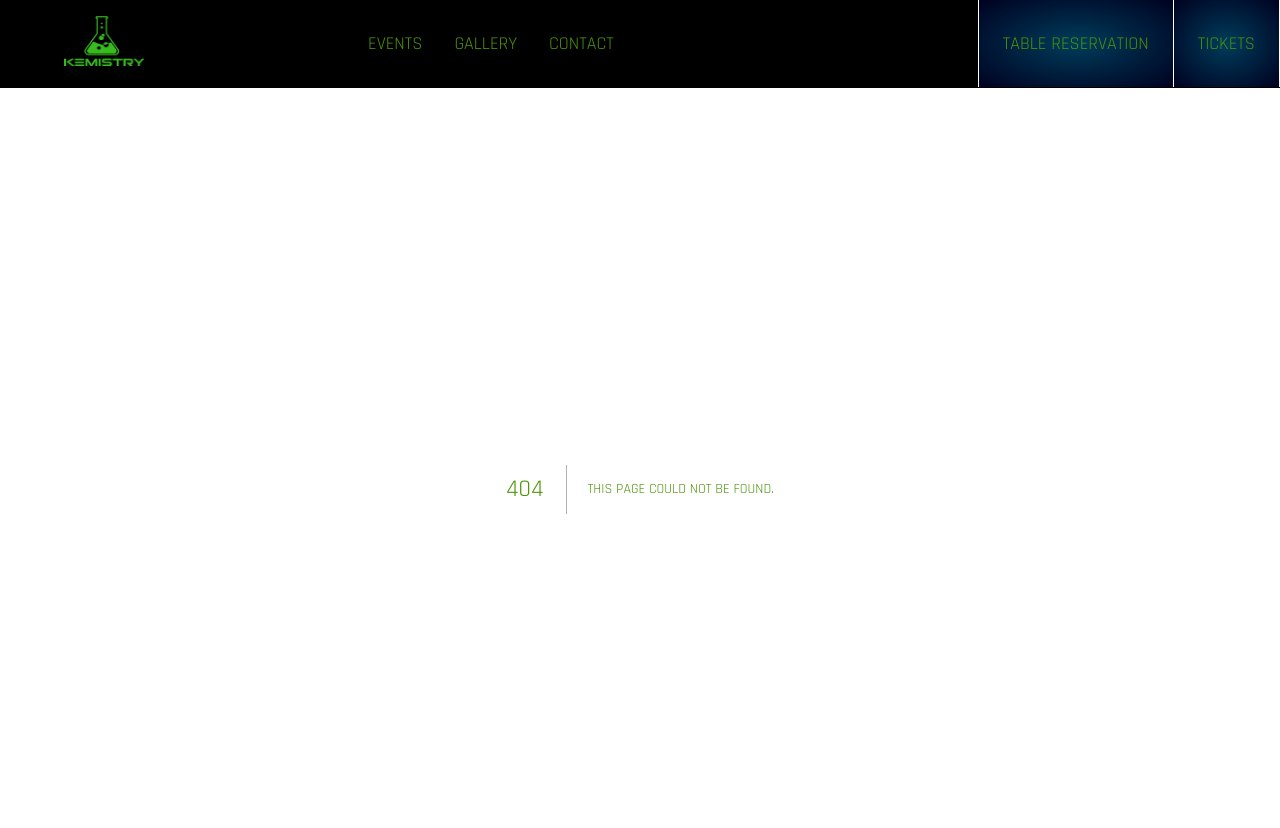
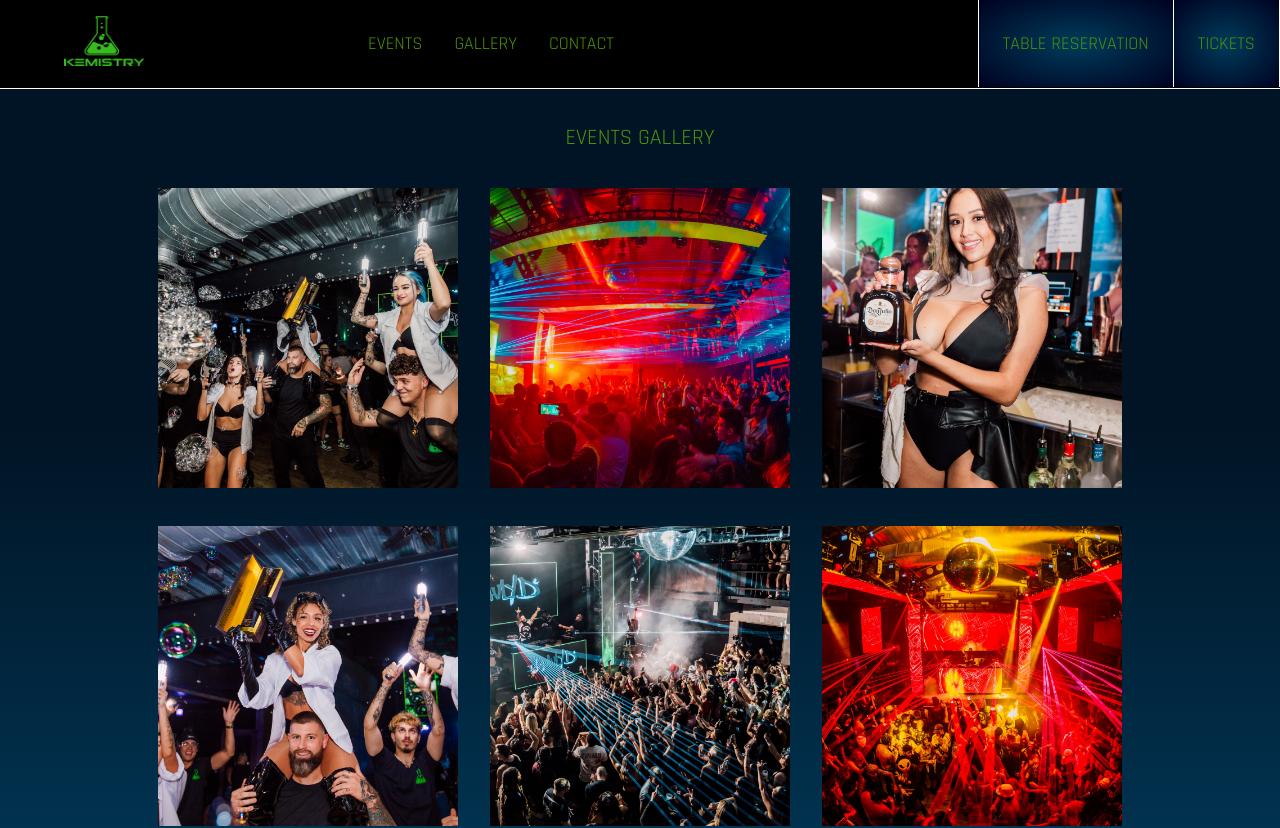
Before and after one commit to ShayanFaghihi/kemistry-next, a Next.js app: page /gallery in a window 1280 px wide. Before the commit this address had no page. Shown: the top 828 px of the page. Built offline with nearby package versions, Linux system fonts and the light colour scheme.

Commit message:
added gallery page

```diff
--- /dev/null
+++ b/app/gallery/layout.js
@@ -0,0 +1,8 @@
+export const metadata = {
+  title: "Gallery - Kemistry Night Club",
+  description:
+    "Explore our captivating event gallery to get to know us better. Discover all our Kemistry Night Club events.",
+};
+export default function GalleryLayout({ children }) {
+  return children;
+}
--- /dev/null
+++ b/app/gallery/page.js
@@ -0,0 +1,14 @@
+import GalleryGrid from "@/components/gallery/gallery-grid";
+import classes from "./page.module.css";
+import Container from "@/components/UI/container";
+
+export default function GalleryPage() {
+  return (
+    <section className={classes["gallery-section"]}>
+      <Container>
+        <h1>Events Gallery</h1>
+        <GalleryGrid />
+      </Container>
+    </section>
+  );
+}
--- /dev/null
+++ b/app/gallery/page.module.css
@@ -0,0 +1,13 @@
+.gallery-section {
+  padding-block: 2rem;
+  background-image: linear-gradient(
+    180deg,
+    var(--clr-blue-dark) 30%,
+    var(--clr-blue-light) 69%
+  );
+}
+
+.gallery-section h1 {
+  text-align: center;
+  padding-bottom: 1rem;
+}
--- /dev/null
+++ b/components/gallery/gallery-grid.js
@@ -0,0 +1,49 @@
+"use client";
+import Image from "next/image";
+import { useState } from "react";
+import Lightbox from "yet-another-react-lightbox";
+import "yet-another-react-lightbox/styles.css";
+import ImageLightBox from "@/components/UI/image-lightbox";
+import classes from "./gallery-grid.module.css";
+
+import image1 from "@/assets/gallery/gallery-1.jpeg";
+import image2 from "@/assets/gallery/gallery-2.jpeg";
+import image3 from "@/assets/gallery/gallery-3.jpeg";
+import image4 from "@/assets/gallery/gallery-4.jpeg";
+import image5 from "@/assets/gallery/gallery-5.jpeg";
+import image6 from "@/assets/gallery/gallery-6.jpeg";
+import image7 from "@/assets/gallery/gallery-7.jpeg";
+
+const galleryArr = [
+  { src: image1, alt: "Image Gallery" },
+  { src: image2, alt: "Image Gallery" },
+  { src: image3, alt: "Image Gallery" },
+  { src: image4, alt: "Image Gallery" },
+  { src: image5, alt: "Image Gallery" },
+  { src: image6, alt: "Image Gallery" },
+  { src: image7, alt: "Image Gallery" },
+];
+
+export default function GalleryGrid() {
+  const [isOpen, setIsOpen] = useState(false);
+  return (
+    <div className={classes.gallery}>
+      {galleryArr.map((img) => (
+        <Image
+          key={img.src}
+          src={img.src}
+          alt={img.alt}
+          width={300}
+          height={300}
+          onClick={() => setIsOpen(true)}
+        />
+      ))}
+      <Lightbox
+        open={isOpen}
+        close={() => setIsOpen(false)}
+        slides={galleryArr.map((img) => img.src)}
+        render={{ slide: ImageLightBox }}
+      />
+    </div>
+  );
+}
--- /dev/null
+++ b/components/gallery/gallery-grid.module.css
@@ -0,0 +1,8 @@
+.gallery {
+  text-align: center;
+}
+
+.gallery img {
+  margin: 1rem;
+  object-fit: cover;
+}
```
